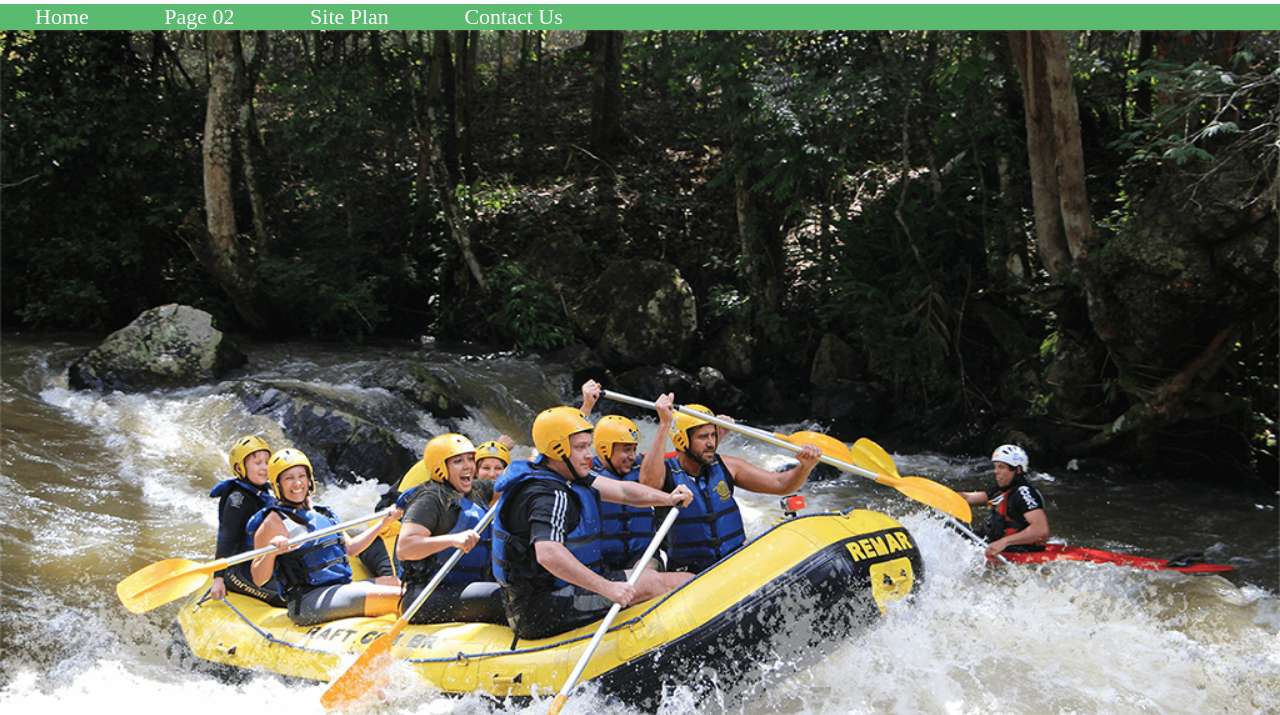
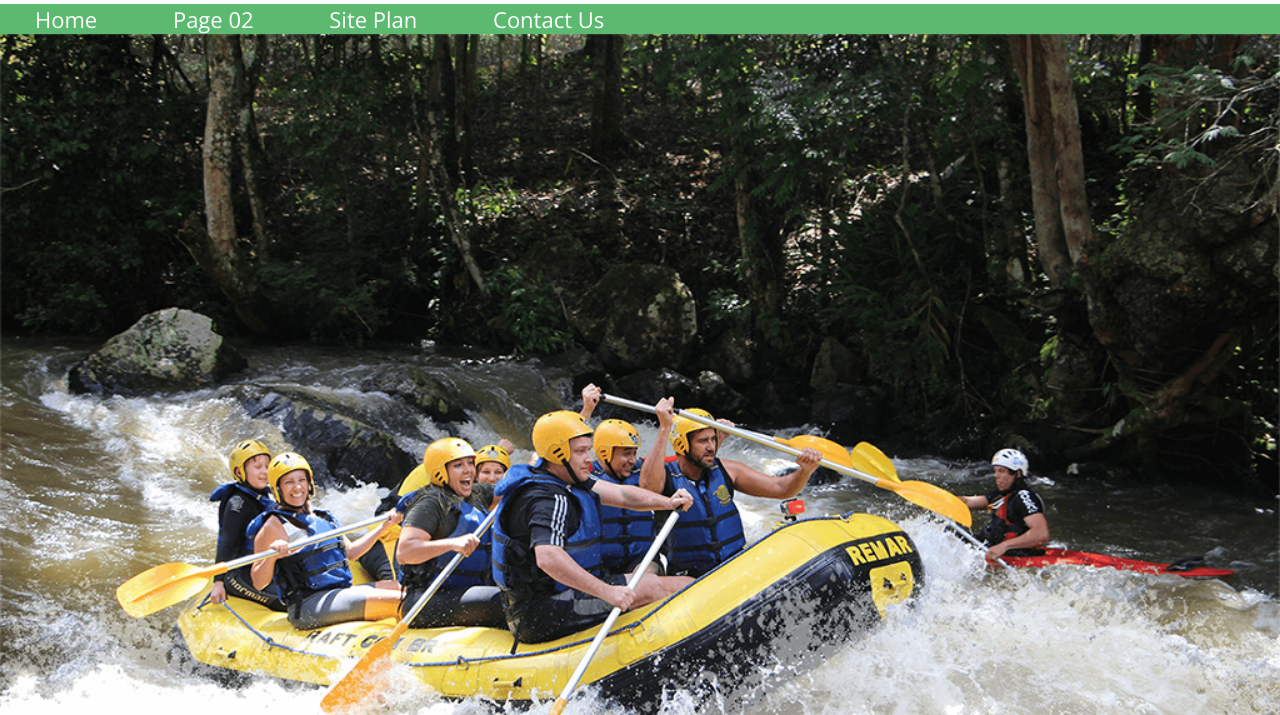
Before and after one commit to jwtaufer/wdd130, a plain HTML site: page wwr/index.html in a window 1280 px wide. Shown: the part 85-800 px from the top of the page. Drawn offline with nearby package versions, Linux system fonts and the light colour scheme.

Commit message:
font update

```diff
--- a/wwr/styles/style.css
+++ b/wwr/styles/style.css
@@ -45,6 +45,9 @@
     font-size: 2em;
     margin-top: 10px;
 }
+/* .home-grid h2{
+    font-family: "Permanent Marker", arial, sans-serif;
+} */
 .icon {
     width: 80px;
     padding-top: 10px;
@@ -72,6 +75,7 @@
 body{
     background-color: #fefefe;
     font-size: 22px;
+    font-family:  "Open Sans", Helvetica, sans-serif;
     margin: 0;
     padding: 0;
 }
```
